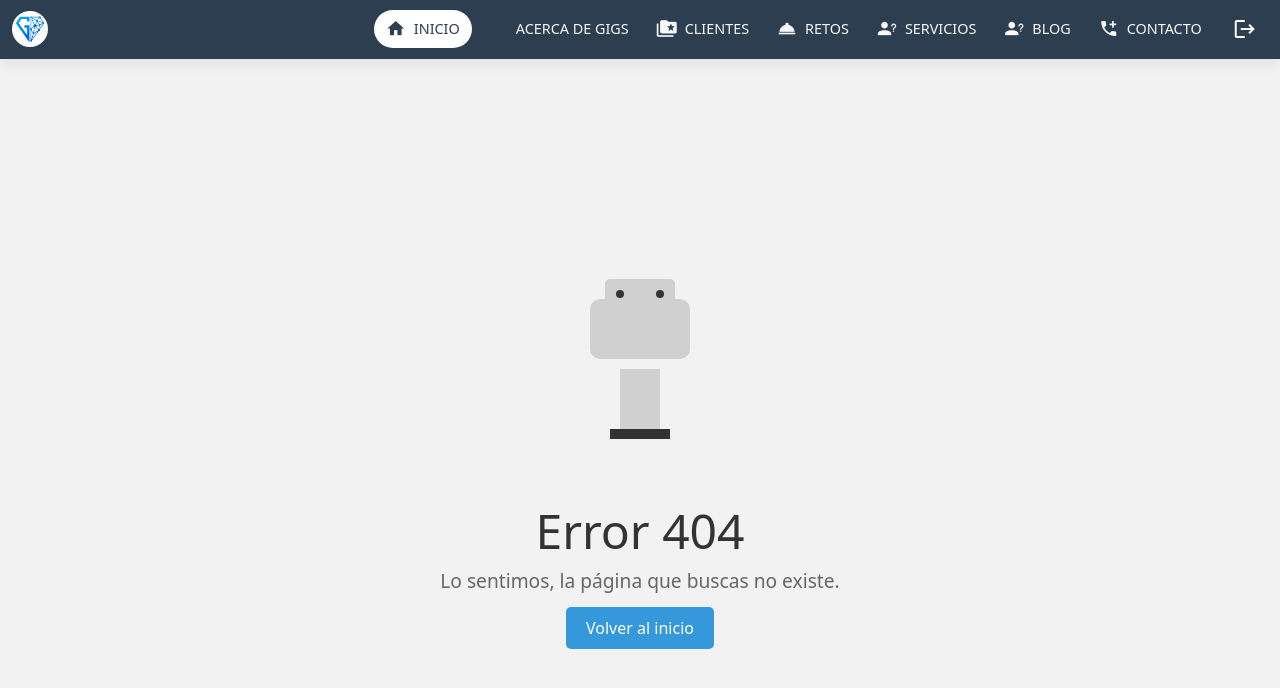
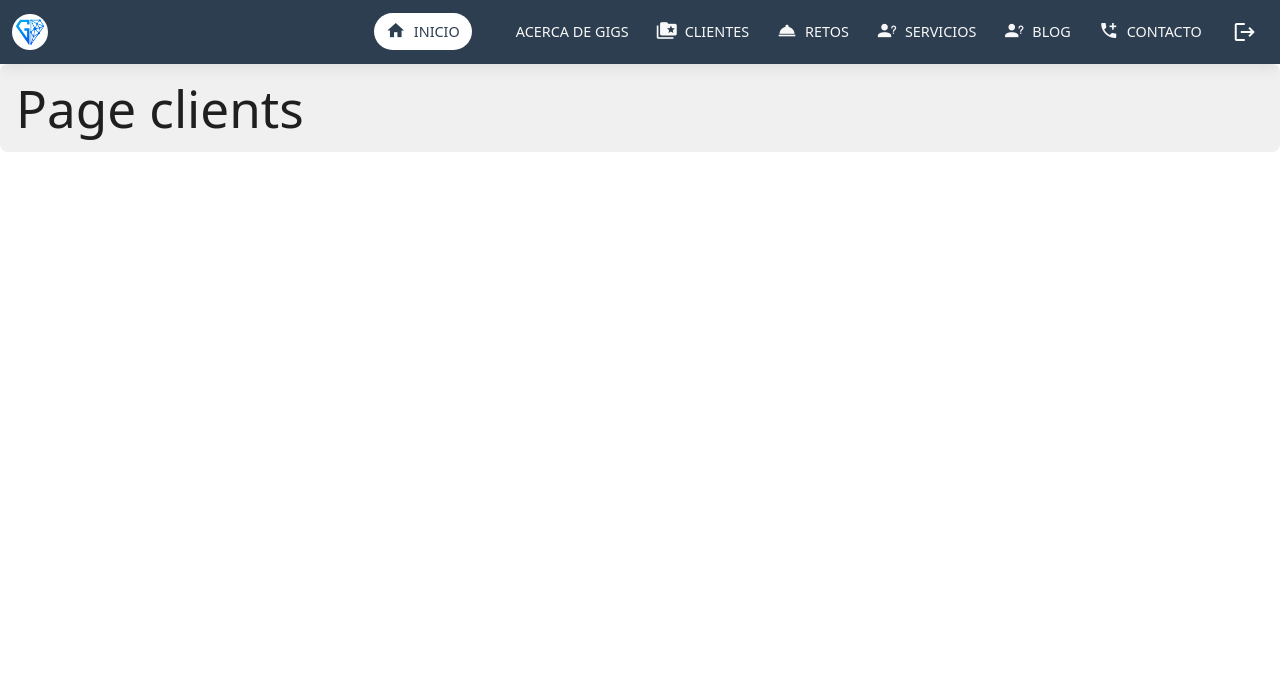
Before and after one commit to gigsconsultingrepo/pagina-web-GIGS, a Vue app: page /clientes in a window 1280 px wide. Before the commit this address had no page. Shown: the top 688 px of the page. Built offline with nearby package versions, Linux system fonts and the light colour scheme.

Commit message:
clientes

```diff
--- a/src/main.js
+++ b/src/main.js
@@ -1,3 +1,4 @@
+import clientsModule from '@/modules/clients';
 import blogModule from '@/modules/blog';
 import challengesModule from '@/modules/challenges';
 import aboutModule from '@/modules/about';
@@ -40,6 +41,7 @@ registerModules({
   //Dev
   home: homeModule,
   about: aboutModule,
+  clients: clientsModule,
   challenges: challengesModule,
   services: servicesModule,
   blog: blogModule,
--- /dev/null
+++ b/src/modules/clients/index.js
@@ -0,0 +1,10 @@
+import router from './router'
+import store from './store'
+import clientsHomeComponent from './views/clientsComponent.vue'
+
+export default {
+  name: 'clientsModule',
+  router,
+  store,
+  clientsHomeComponent
+}
--- /dev/null
+++ b/src/modules/clients/router/index.js
@@ -0,0 +1,9 @@
+import clientsHomeComponent from "../views/clientsComponent.vue"
+
+export default [
+  {
+    path: '/clients',
+    name: 'clients',
+    component: clientsHomeComponent
+  }
+]
--- /dev/null
+++ b/src/modules/clients/store/index.js
@@ -0,0 +1,16 @@
+export default {
+    namespaced: true,
+    state: {
+      pageTitle: "clients",
+    },
+    mutations: {
+      SET_PAGE_TITLE(state, title) {
+        state.pageTitle = title;
+      },
+    },
+    actions: {
+    },
+    getters: {
+      pageTitle: state => state.pageTitle,
+    }
+  }
--- /dev/null
+++ b/src/modules/clients/views/clientsComponent.vue
@@ -0,0 +1,46 @@
+<style scoped>
+.clients-component {
+  background-color: #f0f0f0;
+  padding: 1rem;
+  border-radius: 0.5rem;
+  margin-bottom: 1rem;
+}
+
+</style>
+<template>
+  <div class="clients-component">
+
+    <h1>Page {{ pageTitle }}</h1>
+
+  </div>
+
+</template>
+
+<script>
+import axios from 'axios';
+
+export default {
+  name: "clientsHomeComponent",
+
+  computed: {
+    pageTitle() {
+      let title = this.$store.getters['clients/pageTitle'];
+
+      return title;
+    },
+
+  },
+  watch: {
+
+  },
+  data() {
+    return {
+    }
+  },
+  methods: {
+  },
+
+  mounted() {
+  }
+};
+</script>
--- a/src/router/index.js
+++ b/src/router/index.js
@@ -3,6 +3,7 @@ import { useRouter } from "vue-router";
 import sampleRouter from "@/modules/guias/sample/router";
 import HomeRouter from '@/modules/home/views/homeComponent.vue';
 import aboutRouter from '@/modules/about/views/aboutComponent.vue';
+import clientsRouter from '@/modules/clients/views/clientsComponent.vue';
 import servicesRouter from '@/modules/services/views/servicesComponent.vue';
 import challengesRouter from '@/modules/challenges/views/challengesComponent.vue';
 import blogRouter from '@/modules/blog/views/blogComponent.vue';
@@ -24,6 +25,11 @@ const router = createRouter({
         path: '/acerca-de-gigs',
         name: 'about',
         component: aboutRouter
+      },
+      {
+        path: '/clientes',
+        name: 'clients',
+        component: clientsRouter
       },
       {
         path: '/retos',
--- a/src/store/index.js
+++ b/src/store/index.js
@@ -1,3 +1,4 @@
+import clients from '@/modules/clients';
 import blog from '@/modules/blog';
 import challenges from '@/modules/challenges';
 import about from '@/modules/about';
@@ -11,6 +12,7 @@ const API_URL = "/api";
 
 export default createStore({
   modules: {
+    clients: clients.store,
     blog: blog.store,
     challenges: challenges.store,
     about: about.store,
```
Also changed, not shown: src/modules/clients/Module.vue (added, +11 -0 lines).
